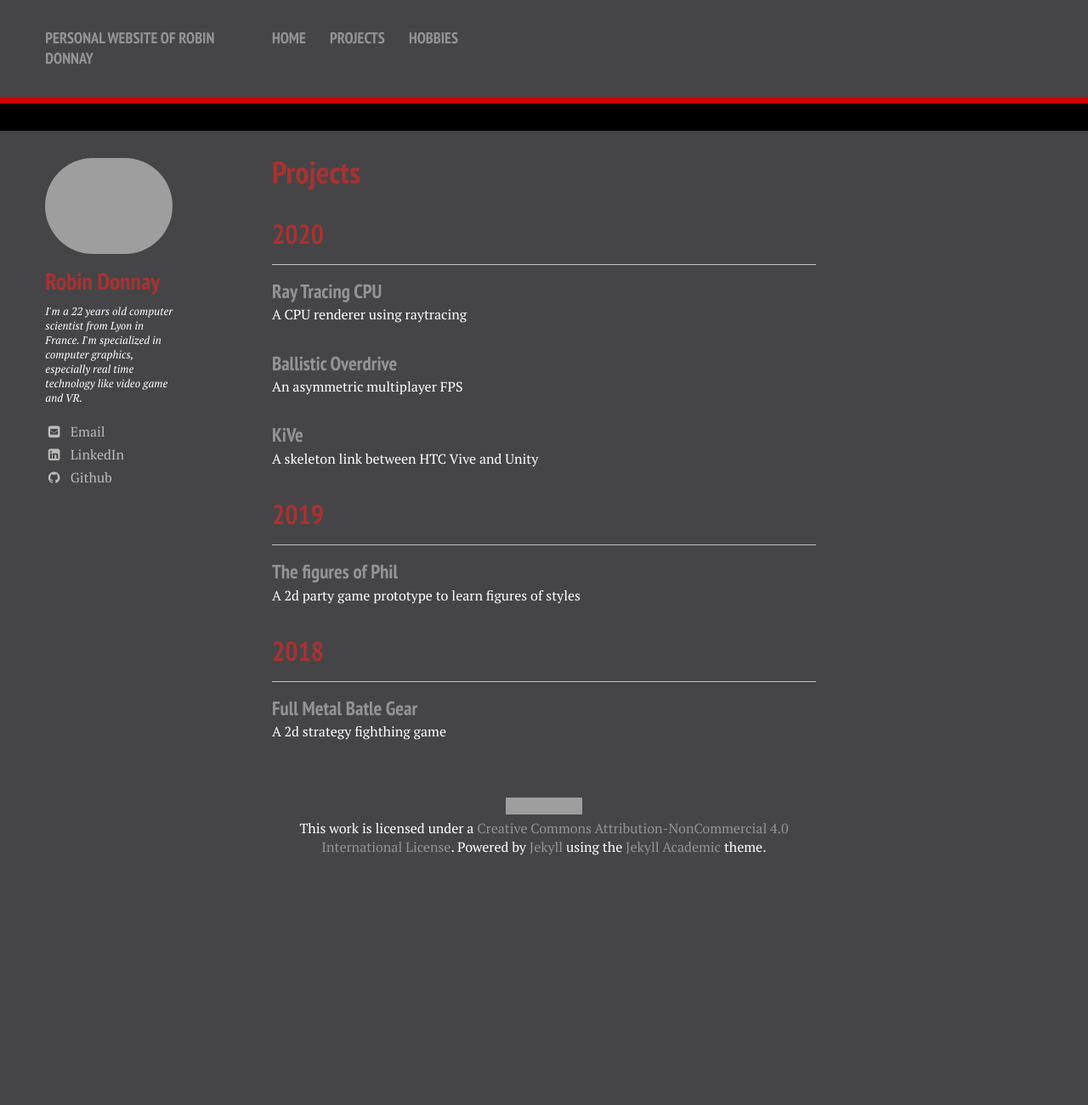
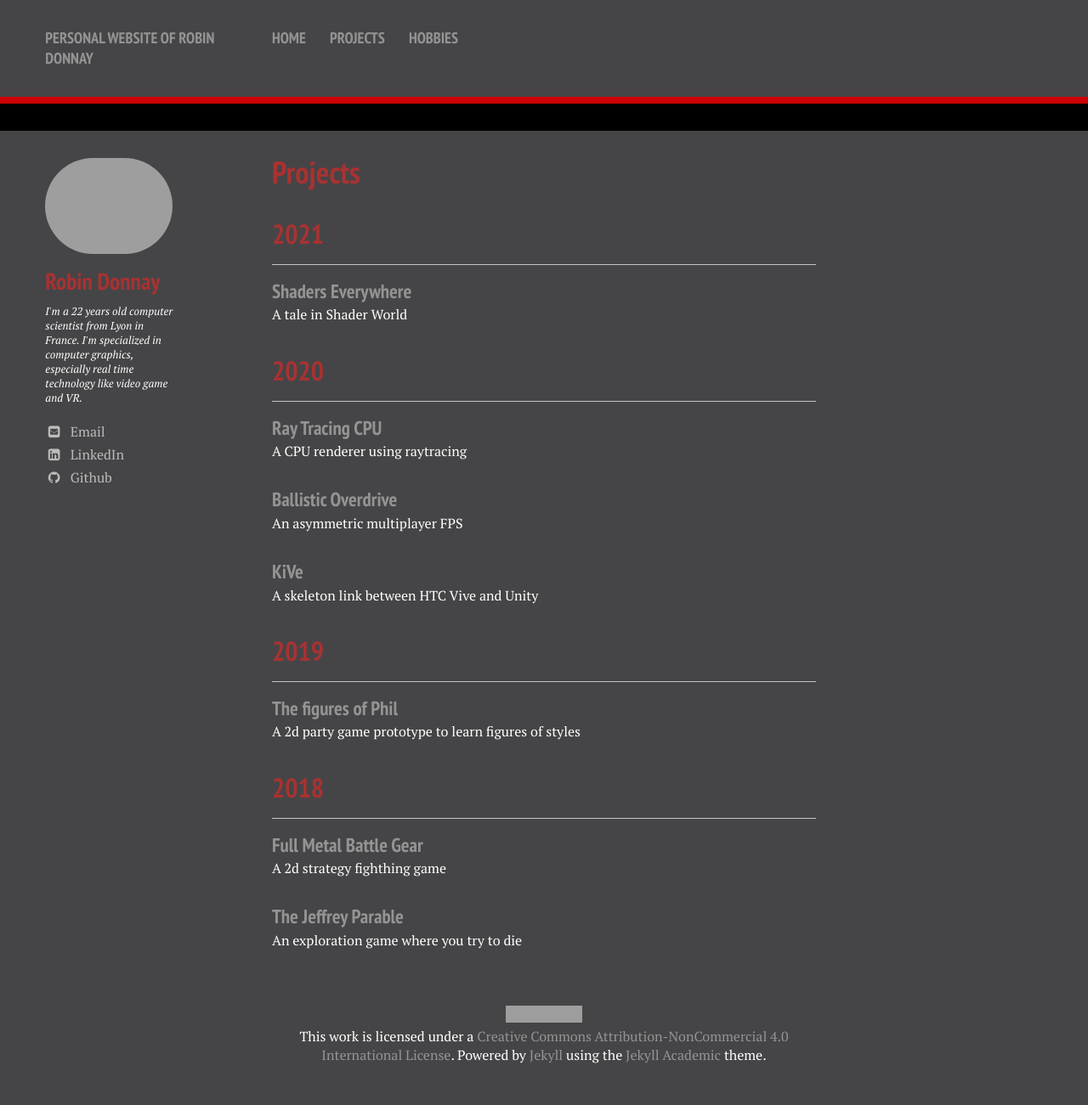
Before and after one commit to Aros69/RobinDonnay, a Jekyll site: the page built from projects.md, in a window 1280 px wide. Shown: the whole page at 85% size. Built offline with Jekyll 4.4.1, drawn with Linux system fonts in a browser that asks for light colours; nearby versions of some CDN libraries; before the commit the page ends 1056 px from its top, so only the background shows below that; grey boxes are pictures that could not be loaded.

```diff
--- /dev/null
+++ b/_posts/2018-03-24-Jeffrey-Parable.md
@@ -0,0 +1,13 @@
+---
+layout: post
+title: The Jeffrey Parable
+excerpt: "An exploration game where you try to die"
+tags: [C++, 3D, Unreal, Blueprint]
+category: blog
+---
+
+The Jeffrey Parable is a 3d exploration game where your goal is to find all possible way to die.
+
+This project as been done in two days during the McGameJam 2018 at Montréal, Canada.
+
+The source code is available [here](https://github.com/Aros69/TheJeffreyParable).
--- a/_posts/2018-06-3-Full-Metal-Battle-Gear.md
+++ b/_posts/2018-06-03-Full-Metal-Battle-Gear.md
@@ -1,6 +1,6 @@
 ---
 layout: post
-title: Full Metal Batle Gear
+title: Full Metal Battle Gear
 excerpt: "A 2d strategy fighthing game"
 tags: [C#, 2D, Unity]
 category: blog
--- /dev/null
+++ b/_posts/2021-01-05-ShadersEverywhere.md
@@ -0,0 +1,9 @@
+---
+layout: post
+title: Shaders Everywhere
+excerpt: "A tale in Shader World"
+tags: [Shader, GLSL]
+category: blog
+---
+
+Improve my shader knowledge
```
Also changed, not shown: _posts/2021-01-10-DevLogWeek1.md (added, +20 -0 lines), images/FMBG/BattleScreen.png (added).
